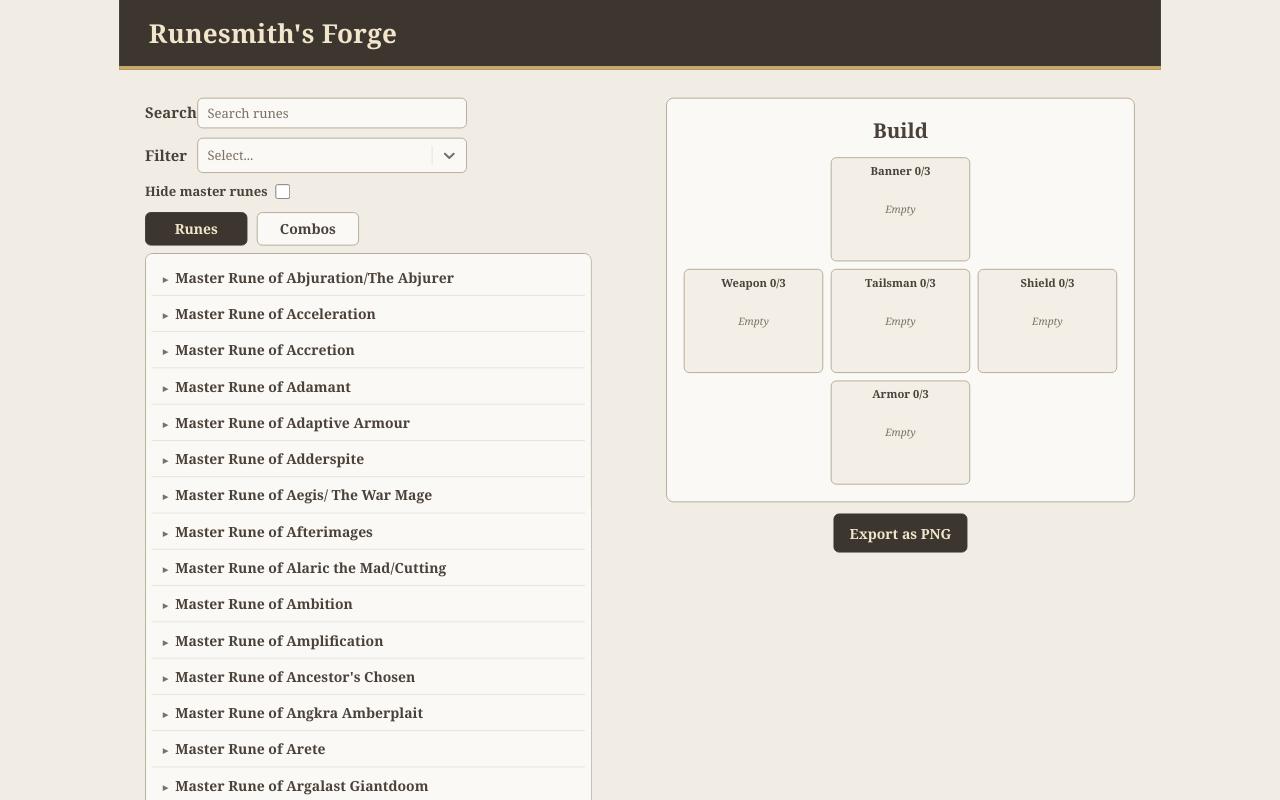
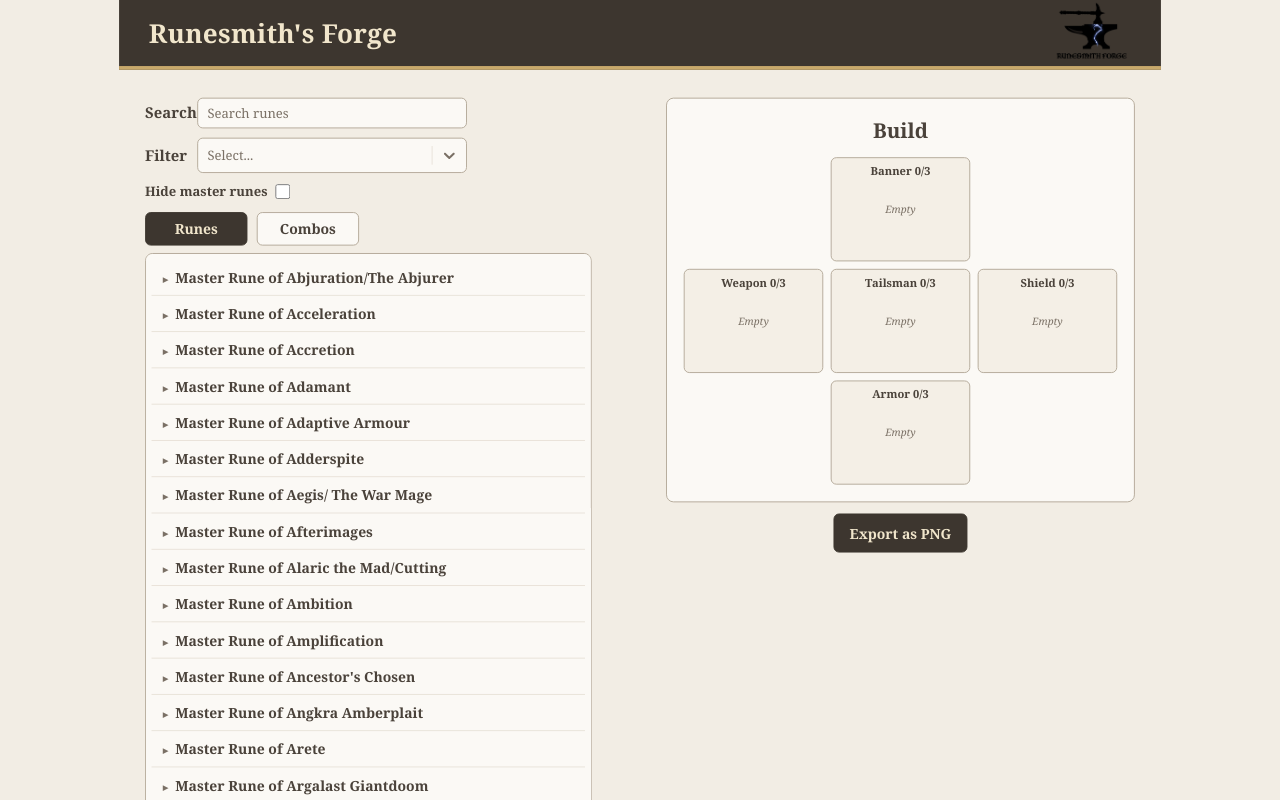
Before and after one commit to goalie345-2/Runesmith-s-Forge, a React (Vite) app: page / in a window 1280 px wide. Built offline with nearby package versions, Linux system fonts and the light colour scheme.

Commit message:
logo
i got it adjusted

```diff
--- a/src/App.css
+++ b/src/App.css
@@ -35,7 +35,12 @@ body {
 #root header {
   border-bottom: 4px solid var(--gold);
 }
-
+header {
+    background-image: url('/runesmith-logo.png');
+    background-repeat: no-repeat;
+    background-position: right 32px center;
+    background-size: auto 100%;
+}
 
 /* Page layout the row under the header (rune list left, build right) */
 #root header + div {
```
Also changed, not shown: public/runesmith-logo.png (added).
